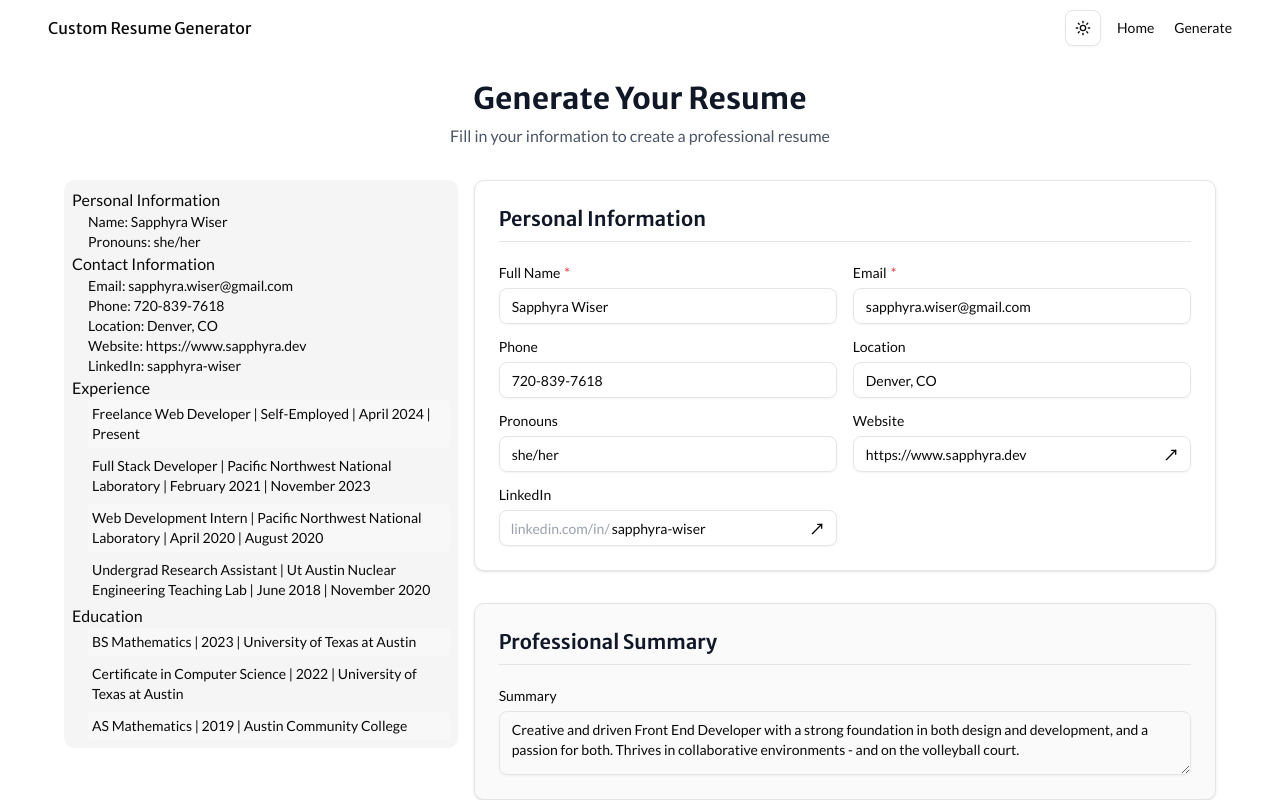
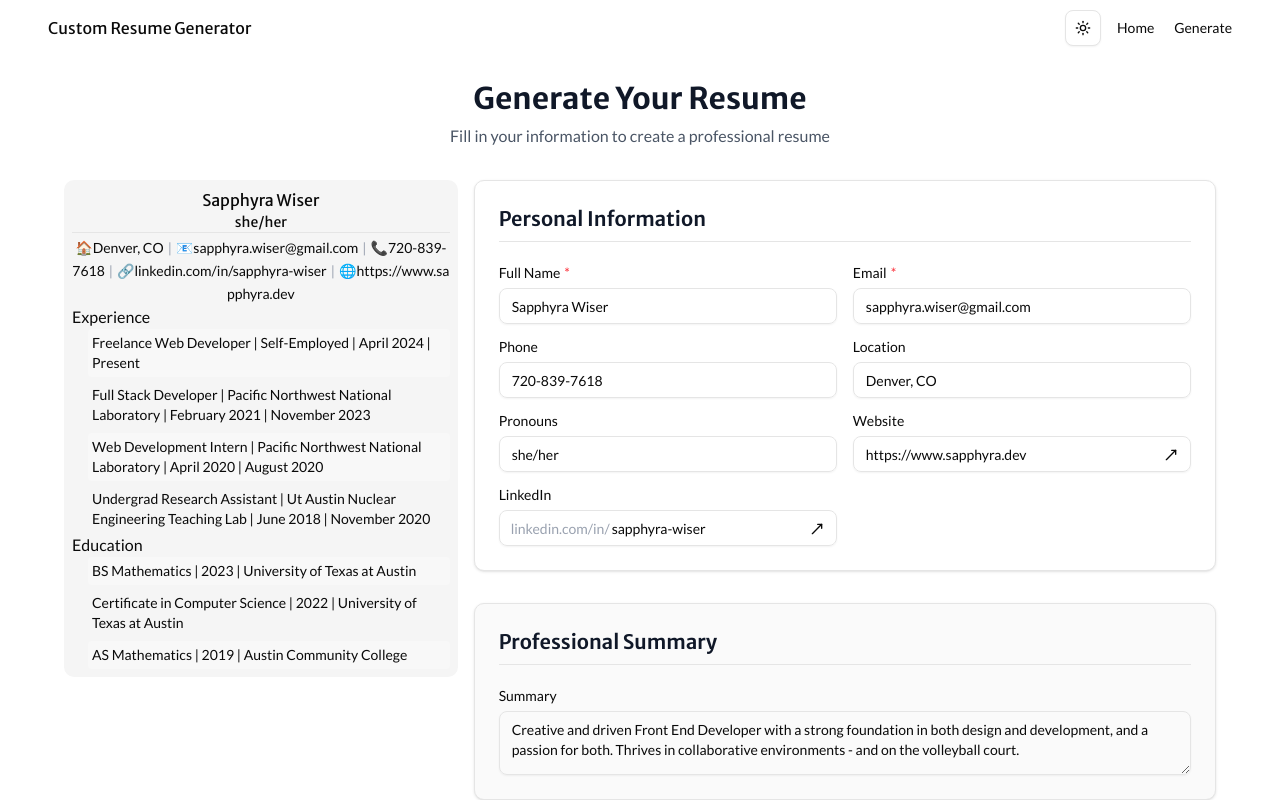
Before and after one commit to sapphybara/custom-resume-generator, a Next.js app: page /generate in a window 1280 px wide. Built offline with nearby package versions, Linux system fonts and the light colour scheme.

Commit message:
refactor: style contact information similarly to pdf in preview - uses emojis like the pdf

```diff
--- a/app/generate/resume-form-preview.tsx
+++ b/app/generate/resume-form-preview.tsx
@@ -1,5 +1,7 @@
+import { Fragment } from "react";
+import { useWatch } from "react-hook-form";
+
 import { isEducation, isExperience } from "@/lib/type-guards";
-import { useWatch } from "react-hook-form";
 
 interface InformationListProps<T extends Experience | Education> {
   keys: (keyof T)[];
@@ -8,8 +10,16 @@ interface InformationListProps<T extends Experience | Education> {
 
 interface OptionalResumeValueProps {
   resumeFieldKey: keyof ResumeData;
-  watchedValues: ResumeData;
+  formData: ResumeData;
 }
+
+type EmojiMap = { [K in keyof ResumeData]?: string };
+const EMOJI_MAP: EmojiMap = {
+  location: "🏠",
+  email: "📧",
+  phone: "📞",
+  website: "🌐",
+};
 
 const InformationList = <T extends Experience | Education>({
   keys,
@@ -24,18 +34,22 @@ const InformationList = <T extends Experience | Education>({
   </div>
 );
 
+const formatKey = (key: string) => {
+  if (key === "linkedin") {
+    return "🔗linkedin.com/in/";
+  } else if (key === "pronouns") {
+    return "";
+  } else if (key in EMOJI_MAP) {
+    return EMOJI_MAP[key as keyof EmojiMap];
+  }
+  return key[0].toUpperCase() + key.substring(1) + ": ";
+};
+
 const OptionalResumeValue = ({
   resumeFieldKey,
-  watchedValues,
+  formData,
 }: OptionalResumeValueProps) => {
-  const formatKey = (key: string) => {
-    if (key === "linkedin") {
-      return "LinkedIn";
-    }
-    return key[0].toUpperCase() + key.substring(1);
-  };
-
-  const value = watchedValues[resumeFieldKey];
+  const value = formData[resumeFieldKey];
   if (!value) {
     return null;
   }
@@ -66,49 +80,35 @@ const OptionalResumeValue = ({
     }
   }
 
-  return (
-    <p key={resumeFieldKey}>
-      {formatKey(resumeFieldKey)}: {value}
-    </p>
-  );
+  return <span key={resumeFieldKey}>{formatKey(resumeFieldKey) + value}</span>;
 };
 
 export default function ResumeFormPreview({ control }: PropsWithControl) {
-  const watchedValues = useWatch({ control }) as ResumeData;
+  const formData = useWatch({ control }) as ResumeData;
 
   return (
-    <div className="hidden md:block flex-1 sticky top-0 h-full bg-secondary rounded-lg p-2 min-w-2xs">
-      <div>
-        <p>Personal Information</p>
-        <div className="pl-4 text-sm">
-          <p>Name: {watchedValues.name}</p>
-          <OptionalResumeValue
-            resumeFieldKey="pronouns"
-            watchedValues={watchedValues}
-          />
+    <div className="hidden md:block flex-1 sticky top-0 h-full bg-secondary rounded-lg p-2 min-w-xs">
+      <div className="text-center">
+        <h3>{formData.name || "Your Name"}</h3>
+        <h4 className="text-sm font-normal">
+          <OptionalResumeValue resumeFieldKey="pronouns" formData={formData} />
+        </h4>
+        <hr className="pb-1" />
+        <div className="text-sm leading-relaxed break-all">
+          {(["location", "email", "phone", "linkedin", "website"] as const)
+            .filter((key) => formData[key])
+            .map((key, idx, filteredKeys) => (
+              <Fragment key={key}>
+                <OptionalResumeValue resumeFieldKey={key} formData={formData} />
+                {idx < filteredKeys.length - 1 && (
+                  <span className="mx-1 text-gray-400">|</span>
+                )}
+              </Fragment>
+            ))}
         </div>
-        <p>Contact Information</p>
-        <div className="pl-4 text-sm">
-          <p>Email: {watchedValues.email}</p>
-          {(["phone", "location", "website", "linkedin"] as const).map(
-            (contactKey) => (
-              <OptionalResumeValue
-                key={contactKey}
-                resumeFieldKey={contactKey}
-                watchedValues={watchedValues}
-              />
-            )
-          )}
-        </div>
-        <OptionalResumeValue
-          resumeFieldKey="experiences"
-          watchedValues={watchedValues}
-        />
-        <OptionalResumeValue
-          resumeFieldKey="education"
-          watchedValues={watchedValues}
-        />
       </div>
+      <OptionalResumeValue resumeFieldKey="experiences" formData={formData} />
+      <OptionalResumeValue resumeFieldKey="education" formData={formData} />
     </div>
   );
 }
```
